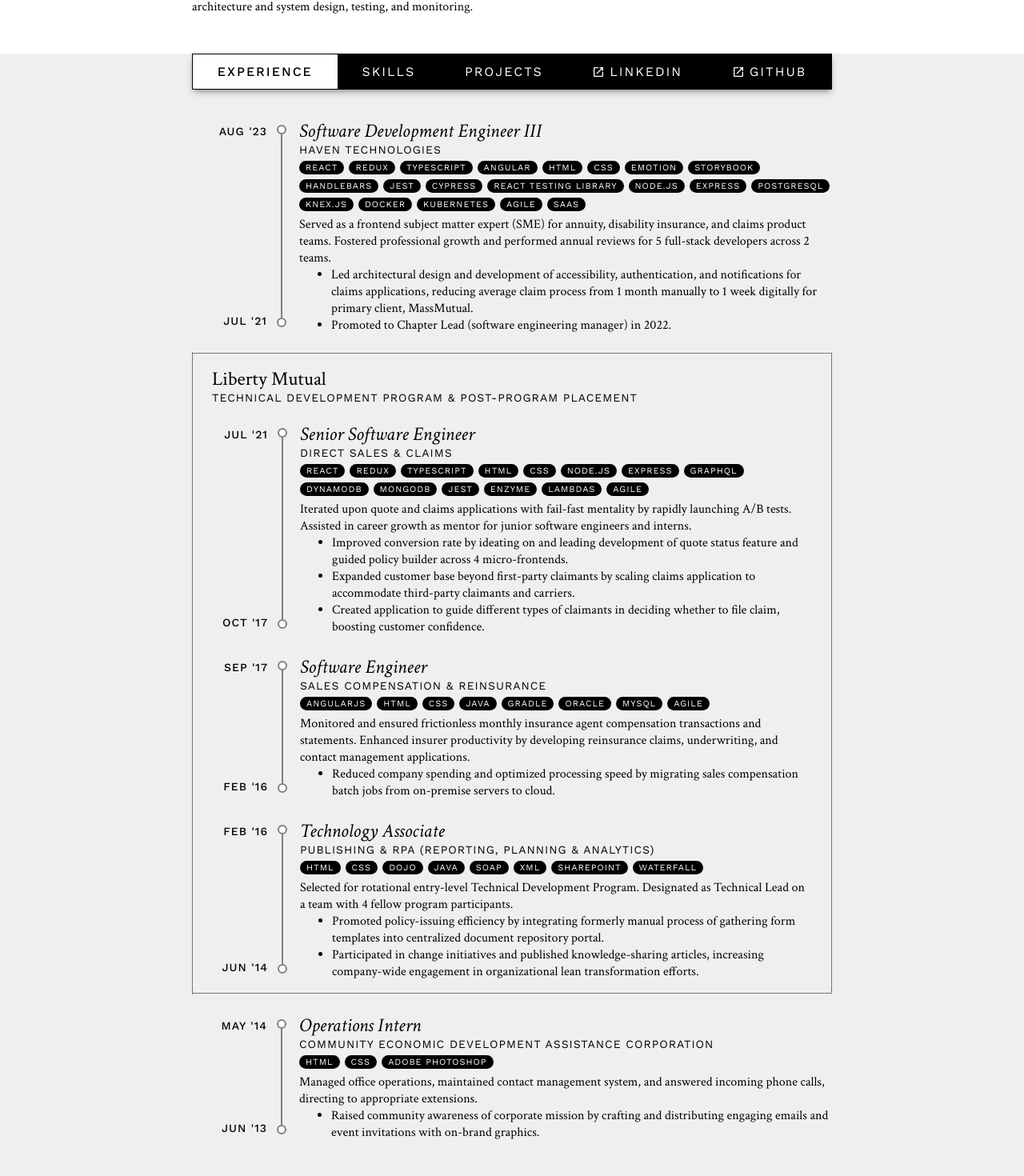
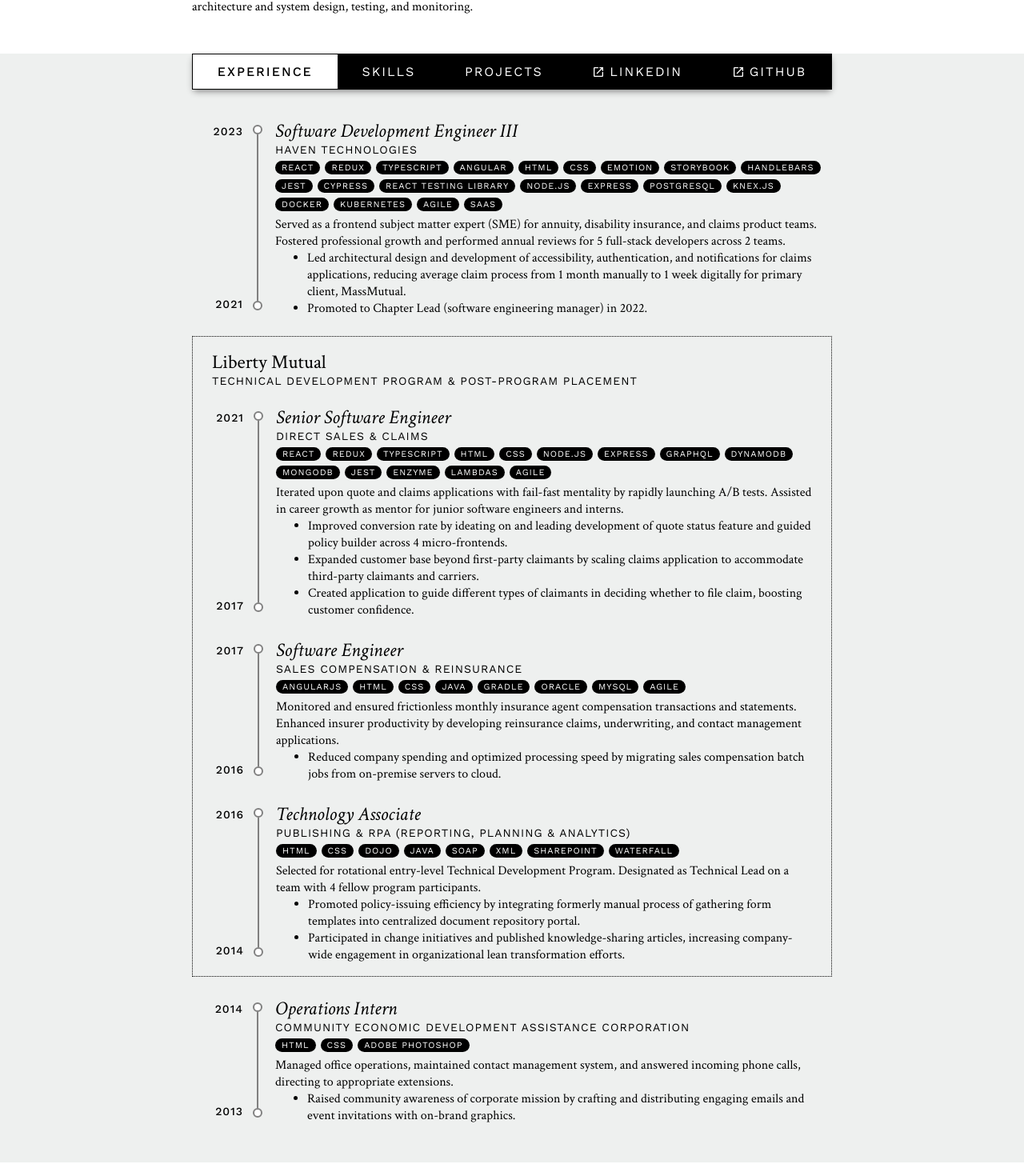
Before and after one commit to trandianat/portfolio, a React app: page / in a window 1280 px wide. Shown: the part 268-1738 px from the top of the page at 80% size. Built offline with nearby package versions, Linux system fonts and the light colour scheme; no server answers; what @aws-amplify/ui-react, aws-amplify would draw is missing.

Commit message:
Removed months

```diff
--- a/src/components/job/styles.ts
+++ b/src/components/job/styles.ts
@@ -20,7 +20,7 @@ export const verticalRange = css({
   flexDirection: 'column',
   fontWeight: 500,
   justifyContent: 'space-between',
-  minWidth: 70,
+  minWidth: 40,
   padding: '8px 0',
   textAlign: 'right',
   whiteSpace: 'nowrap',
--- a/src/pages/experience/index.tsx
+++ b/src/pages/experience/index.tsx
@@ -8,8 +8,8 @@ export const Experience = (): JSX.Element => (
       <Job
         role="Software Development Engineer III"
         company="Haven Technologies"
-        start="JUL '21"
-        end="AUG '23"
+        start="2021"
+        end="2023"
         skills={[
           'React',
           'Redux',
@@ -48,8 +48,8 @@ export const Experience = (): JSX.Element => (
           <Job
             role="Senior Software Engineer"
             company="Direct Sales & Claims"
-            start="OCT '17"
-            end="JUL '21"
+            start="2017"
+            end="2021"
             skills={[
               'React',
               'Redux',
@@ -76,8 +76,8 @@ export const Experience = (): JSX.Element => (
           <Job
             role="Software Engineer"
             company="Sales Compensation & Reinsurance"
-            start="FEB '16"
-            end="SEP '17"
+            start="2016"
+            end="2017"
             skills={[
               'AngularJS',
               'HTML',
@@ -96,8 +96,8 @@ export const Experience = (): JSX.Element => (
           <Job
             role="Technology Associate"
             company="Publishing & RPA (Reporting, Planning & Analytics)"
-            start="JUN '14"
-            end="FEB '16"
+            start="2014"
+            end="2016"
             skills={[
               'HTML',
               'CSS',
@@ -119,8 +119,8 @@ export const Experience = (): JSX.Element => (
       <Job
         role="Operations Intern"
         company="Community Economic Development Assistance Corporation"
-        start="JUN '13"
-        end="MAY '14"
+        start="2013"
+        end="2014"
         skills={['HTML', 'CSS', 'Adobe Photoshop']}
         scope="Managed office operations, maintained contact management system, and answered incoming phone calls, directing to appropriate extensions."
         accomplishments={[
```
Also changed, not shown: 2 other files (tests, documents, lock files or other folders).
